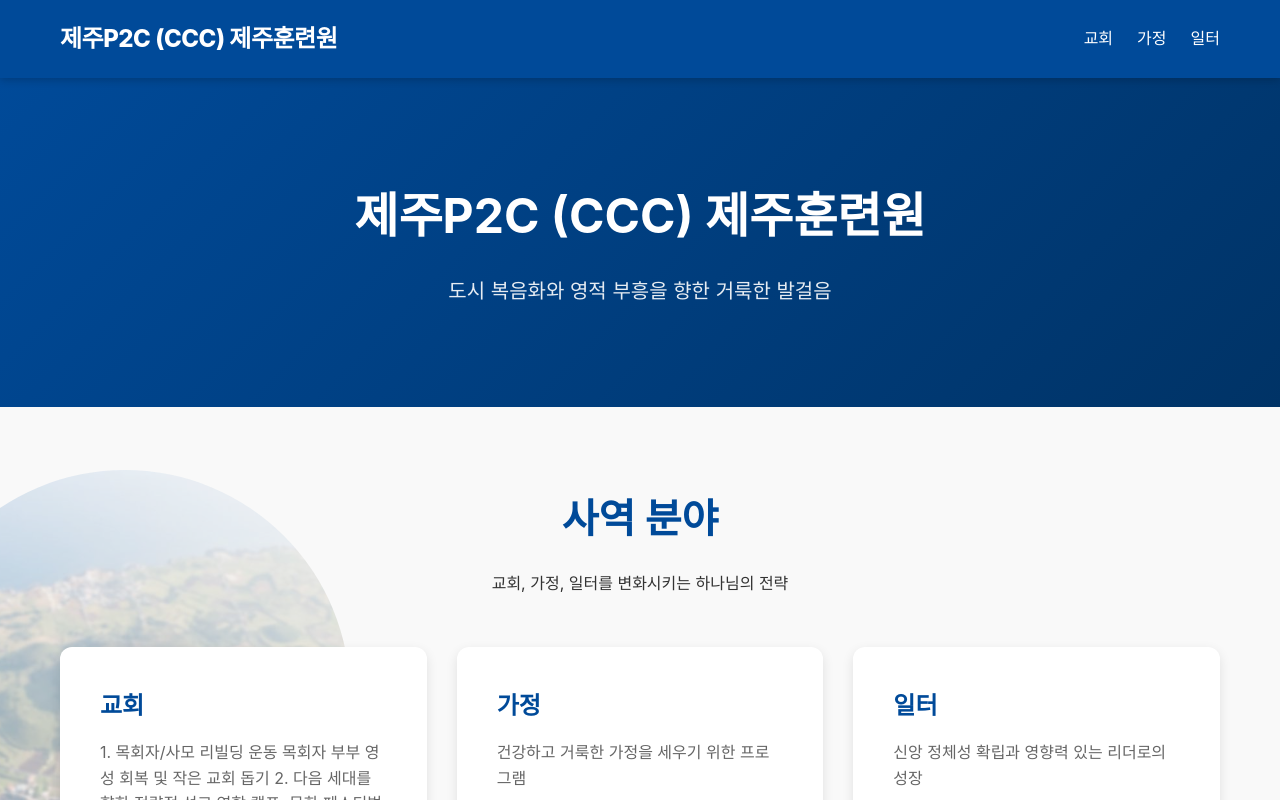
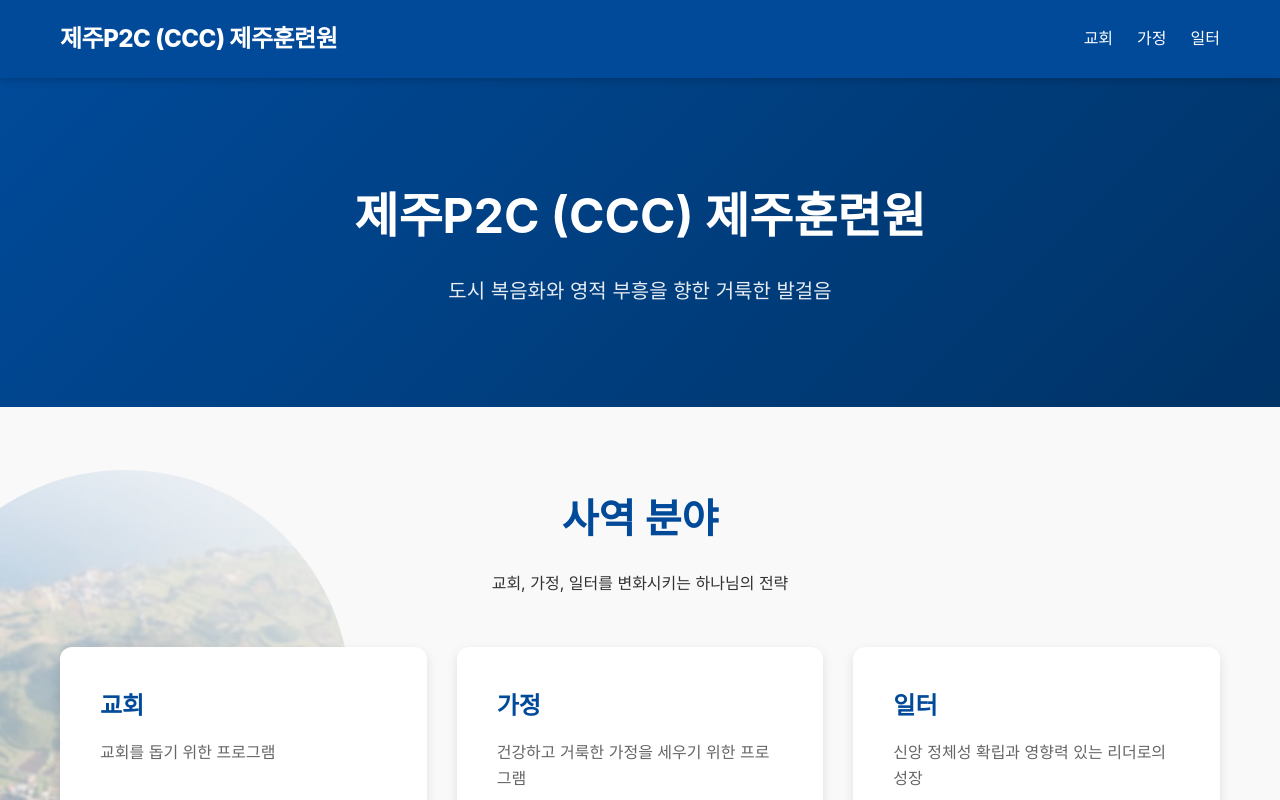
Before and after one commit to llegg3124/llegg3124.github.io, a React (Vite) app: page / in a window 1280 px wide. Shown: the top 800 px of the page. Built offline with nearby package versions, Linux system fonts and the light colour scheme.

Commit message:
feat: Separate short and long category descriptions for cleaner Home page cards

```diff
--- a/src/App.tsx
+++ b/src/App.tsx
@@ -62,13 +62,15 @@ const CategoryPage = () => {
 
   if (!category) return <div>Category not found</div>;
 
+  const displayDescription = category.fullDescription || category.description;
+
   return (
     <div className="section">
       <div className="container">
         <div className="section-title">
           <h2>{category.title} 사역</h2>
           <div className="category-description-box">
-            {category.description.split('\n').map((line, idx) => {
+            {displayDescription.split('\n').map((line, idx) => {
               const isTitle = /^[0-9]\./.test(line.trim());
               return (
                 <p key={idx} style={{
--- a/src/data/content.ts
+++ b/src/data/content.ts
@@ -13,6 +13,13 @@ export interface MinistryItem {
   details: string[];
   category: 'church' | 'family' | 'workplace';
   subItems?: SubItem[];
+}
+
+export interface Category {
+  id: string;
+  title: string;
+  description: string;
+  fullDescription?: string;
 }
 
 export const ministryData: MinistryItem[] = [
@@ -153,12 +160,21 @@ export const ministryData: MinistryItem[] = [
   }
 ];
 
-export const categories = [
+export const categories: Category[] = [
   {
     id: 'church',
     title: '교회',
-    description: '1. 목회자/사모 리빌딩 운동\n목회자 부부 영성 회복 및 작은 교회 돕기\n\n2. 다음 세대를 향한 전략적 선교\n연합 캠프, 문화 페스티벌, 전문 사역자 양성\n\n3. 평신도 리더십 세우기 운동\n일터 사역(비즈니스 스쿨), \'THE FOUR\' 전도 훈련'
+    description: '교회를 돕기 위한 프로그램',
+    fullDescription: '1. 목회자/사모 리빌딩 운동\n목회자 부부 영성 회복 및 작은 교회 돕기\n\n2. 다음 세대를 향한 전략적 선교\n연합 캠프, 문화 페스티벌, 전문 사역자 양성\n\n3. 평신도 리더십 세우기 운동\n일터 사역(비즈니스 스쿨), \'THE FOUR\' 전도 훈련'
   },
-  { id: 'family', title: '가정', description: '건강하고 거룩한 가정을 세우기 위한 프로그램' },
-  { id: 'workplace', title: '일터', description: '신앙 정체성 확립과 영향력 있는 리더로의 성장' }
+  {
+    id: 'family',
+    title: '가정',
+    description: '건강하고 거룩한 가정을 세우기 위한 프로그램'
+  },
+  {
+    id: 'workplace',
+    title: '일터',
+    description: '신앙 정체성 확립과 영향력 있는 리더로의 성장'
+  }
 ];
```
